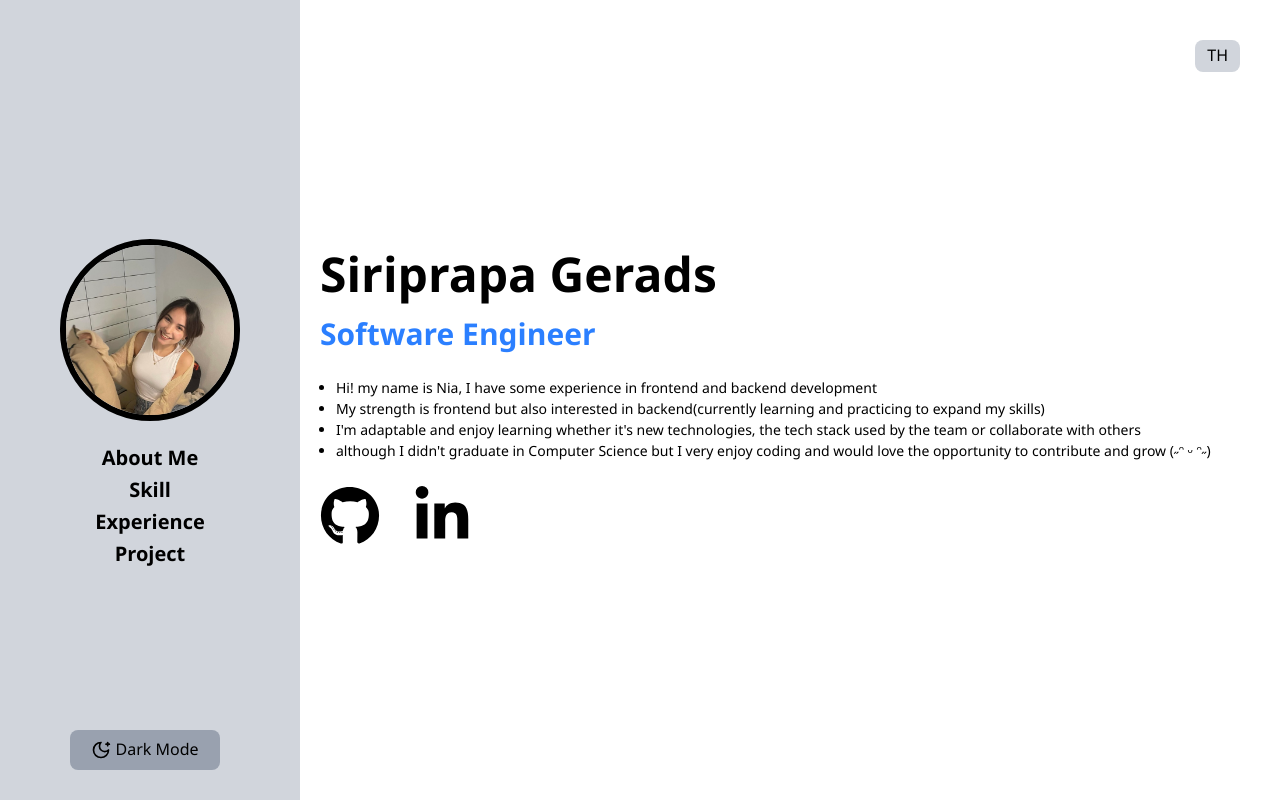
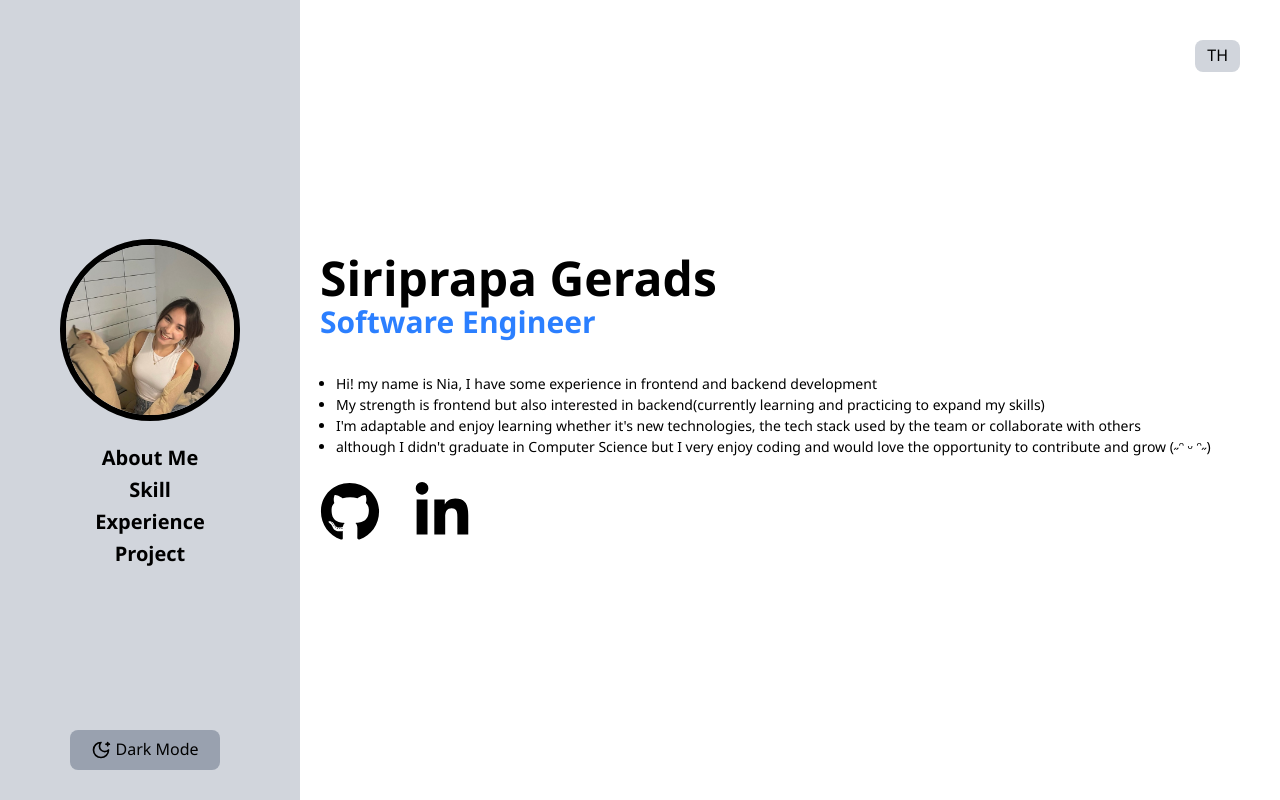
Before and after one commit to siriprapa-gerads/siriprapa-gerads-portfolio, a React (Vite) app: page / in a window 1280 px wide. Shown: the top 800 px of the page. Built offline with nearby package versions, Linux system fonts and the light colour scheme.

Commit message:
leading title comtent

```diff
--- a/src/component/content/contentVariants.ts
+++ b/src/component/content/contentVariants.ts
@@ -6,8 +6,8 @@ export const contentVariants = tv({
          flex flex-col justify-center
          break-words
          max-w-[100vw] min-h-[100vh] h-fit`,
-    title: `md:text-5xl text-4xl pb-6 font-bold`,
-    subtitle: `md:text-3xl text-2xl text-blue-500 dark:text-blue-700 pt-4 font-bold`,
+    title: `md:text-5xl text-4xl font-bold mb-4`,
+    subtitle: `md:text-3xl text-2xl text-blue-500 dark:text-blue-700 mb-4 font-bold`,
     content: `text-[14px]`
   }
 });
```
